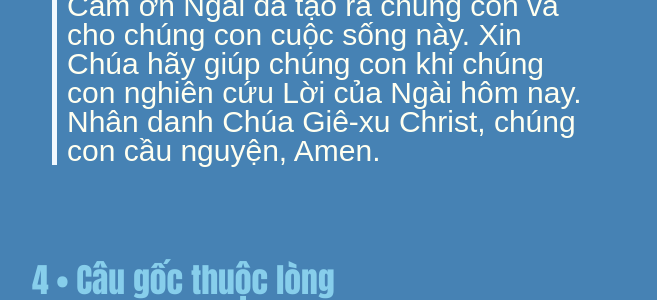
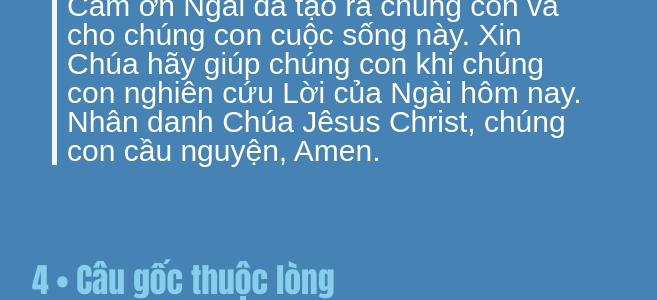
Before and after one commit to GospelTrust/LGS, a Jekyll site: the page built from docs/content/_vi/03-1.md, in a window 1280 px wide and 900 px high, scrolled down 1229 px. Shown: the part 359-659 px from the top of the window, without its empty margins (308-965 px from the left). Built offline with Jekyll 4.4.1, drawn with Linux system fonts in a browser that asks for light colours; some web fonts are replaced; some of the changed text lies outside the part shown.

Commit message:
Update: w3d1

```diff
--- a/docs/content/_vi/03-1.md
+++ b/docs/content/_vi/03-1.md
@@ -21,7 +21,7 @@
 
 
 {% include lesson/section.html index=3 %}
-> Lạy Chúa, chúng con cảm ơn Ngài vì một tuần nữa chúng ta có thể đọc và nghiên cứu lời Ngài qua Kinh thánh. Cảm ơn Ngài đã tạo ra chúng con và cho chúng con cuộc sống này. Xin Chúa hãy giúp chúng con khi chúng con nghiên cứu Lời của Ngài hôm nay. Nhân danh Chúa Giê-xu Christ, chúng con cầu nguyện, Amen.
+> Lạy Chúa, chúng con cảm ơn Ngài vì một tuần nữa chúng ta có thể đọc và nghiên cứu lời Ngài qua Kinh thánh. Cảm ơn Ngài đã tạo ra chúng con và cho chúng con cuộc sống này. Xin Chúa hãy giúp chúng con khi chúng con nghiên cứu Lời của Ngài hôm nay. Nhân danh Chúa Jêsus Christ, chúng con cầu nguyện, Amen.
 
 
 
@@ -58,4 +58,4 @@
 
 
 {% include lesson/section.html index=10 %}
-Kính lạy Đức Chúa Trời, Cảm ơn Ngài đã giúp chúng con hiểu được bài học ngày hôm nay. Cảm ơn Ngài đã gìn giữ và ban phước trên gia đình của con, bạn bè của con, Hội Thánh và tất cả những người trong cuộc sống của con. Nhân danh Chúa Giê-xu Christ, chúng con cầu nguyện, Amen.
+Kính lạy Đức Chúa Trời, Cảm ơn Ngài đã giúp chúng con hiểu được bài học ngày hôm nay. Cảm ơn Ngài đã gìn giữ và ban phước trên gia đình của con, bạn bè của con, Hội Thánh và tất cả những người trong cuộc sống của con. Nhân danh Chúa  Jêsus Christ, chúng con cầu nguyện, Amen.
```
